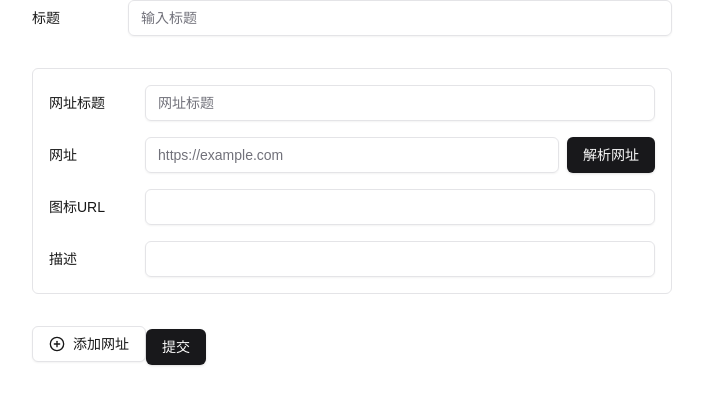
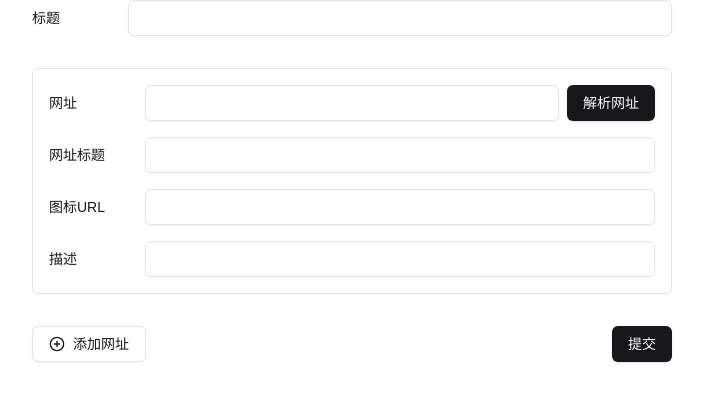
Before and after one commit to sunven/shared-bookmark, a Next.js app: page /topic in a window 1280 px wide. Shown: the top 404 px of the page, without its empty margins (288-991 px from the left). Built offline with nearby package versions, Linux system fonts and the light colour scheme.

Commit message:
fix: save

```diff
--- a/app/topic/actions.ts
+++ b/app/topic/actions.ts
@@ -5,8 +5,10 @@ import { createTopic as createTopic1 } from '../../lib/db'
 import { formSchema } from './schema'
 
 export async function createTopic(values: z.infer<typeof formSchema>) {
+  console.log('values', values)
   try {
     const validatedData = formSchema.parse(values)
+    console.log('validatedData', validatedData)
     return await createTopic1(validatedData)
   } catch (error) {
     if (error instanceof z.ZodError) {
--- a/app/topic/components/client-form.tsx
+++ b/app/topic/components/client-form.tsx
@@ -14,7 +14,14 @@ import { http } from '@/lib/http'
 export default function ClientForm() {
   const form = useForm<z.infer<typeof formSchema>>({
     resolver: zodResolver(formSchema),
-    defaultValues: { urls: [{ icon: '', title: '', url: '' }] },
+    defaultValues: {
+      urls: [
+        {
+          title: '',
+          url: '',
+        },
+      ],
+    },
   })
 
   const { fields, append, remove } = useFieldArray({
@@ -34,13 +41,13 @@ export default function ClientForm() {
     <Form {...form}>
       <form onSubmit={form.handleSubmit(handleSubmit)} className="space-y-8 mx-[25%]">
         <FormField
-          name="title"
+          name="name"
           render={({ field }) => (
             <FormItem>
               <div className="flex items-center space-x-4">
                 <FormLabel className="flex-shrink-0 w-20">标题</FormLabel>
                 <FormControl>
-                  <Input placeholder="输入标题" {...field} />
+                  <Input {...field} />
                 </FormControl>
               </div>
               <FormMessage />
@@ -64,20 +71,6 @@ export default function ClientForm() {
               </div>
             )}
             <FormField
-              name={`urls.${index}.title`}
-              render={({ field }) => (
-                <FormItem>
-                  <div className="flex items-center space-x-4">
-                    <FormLabel className="flex-shrink-0 w-20">网址标题</FormLabel>
-                    <FormControl>
-                      <Input placeholder="网址标题" {...field} />
-                    </FormControl>
-                  </div>
-                  <FormMessage />
-                </FormItem>
-              )}
-            />
-            <FormField
               name={`urls.${index}.url`}
               render={({ field }) => (
                 <FormItem>
@@ -85,7 +78,7 @@ export default function ClientForm() {
                     <FormLabel className="flex-shrink-0 w-20">网址</FormLabel>
                     <FormControl>
                       <div className="flex flex-1 gap-2">
-                        <Input className="flex-1" placeholder="https://example.com" {...field} />{' '}
+                        <Input className="flex-1" {...field} />
                         <Button
                           type="button"
                           onClick={async () => {
@@ -108,6 +101,20 @@ export default function ClientForm() {
                           解析网址
                         </Button>
                       </div>
+                    </FormControl>
+                  </div>
+                  <FormMessage />
+                </FormItem>
+              )}
+            />
+            <FormField
+              name={`urls.${index}.title`}
+              render={({ field }) => (
+                <FormItem>
+                  <div className="flex items-center space-x-4">
+                    <FormLabel className="flex-shrink-0 w-20">网址标题</FormLabel>
+                    <FormControl>
+                      <Input {...field} />
                     </FormControl>
                   </div>
                   <FormMessage />
@@ -144,11 +151,13 @@ export default function ClientForm() {
             />
           </div>
         ))}
-        <Button type="button" variant="outline" onClick={() => append({ title: '', url: '' })}>
-          <PlusCircle className="h-4 w-4 mr-2" />
-          添加网址
-        </Button>
-        <Button type="submit">提交</Button>
+        <div className="flex justify-between">
+          <Button type="button" variant="outline" onClick={() => append({ title: '', url: '' })}>
+            <PlusCircle className="h-4 w-4 mr-2" />
+            添加网址
+          </Button>
+          <Button type="submit">提交</Button>
+        </div>
       </form>
     </Form>
   )
--- a/app/topic/schema.ts
+++ b/app/topic/schema.ts
@@ -2,14 +2,14 @@ import { z } from 'zod'
 
 const urlSchema = z.object({
   icon: z.string().optional(),
-  title: z.string(),
+  title: z.string().min(1, { message: '不能为空。' }),
   url: z.string().url({ message: '请输入有效的URL。' }),
   description: z.string().optional(),
 })
 
 export const formSchema = z.object({
-  name: z.string().min(2, {
-    message: '标题至少需要2个字符。',
+  name: z.string().min(1, {
+    message: '不能为空。',
   }),
   urls: z.array(urlSchema).min(1, { message: '至少需要一个URL。' }),
 })
```
